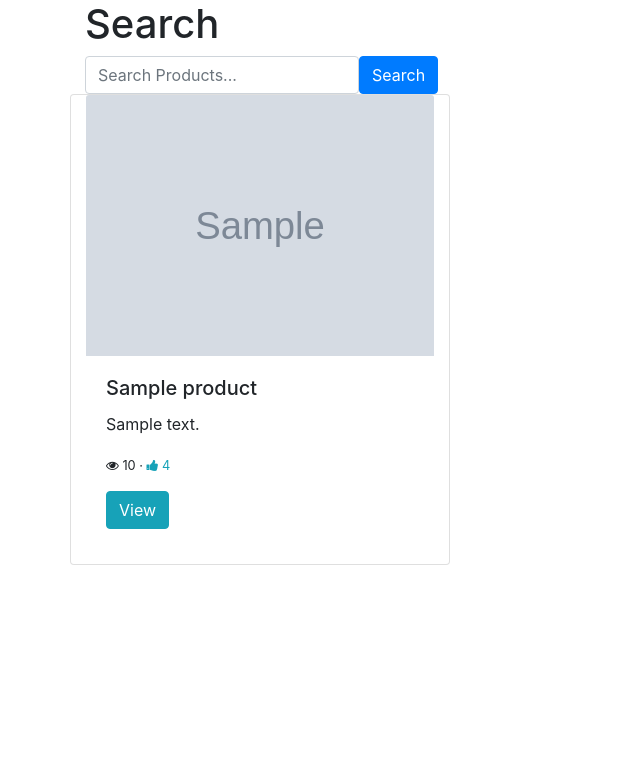
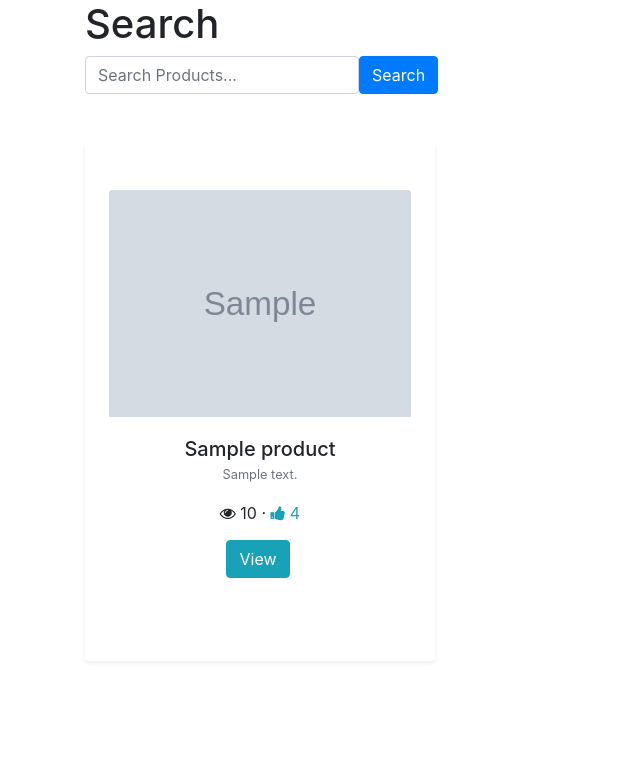
Before and after one commit to loyihsu/GadgetGateway, a Django app: template templates/gadgetgateway/search.html in a window 1280 px wide. Shown: the part 56-813 px from the top of the page, without its empty margins (0-640 px from the left). Before the commit the page ends 621 px from the top, so only its background shows below. Run offline with Django 3.2, Linux system fonts and the light colour scheme; tables that the repository leaves empty hold one stand-in row (values such as "Sample post"); the template is opened without the code that fills it: values that come from a table or form of the project are taken from there, most other values are stand-ins (such as "Sample title", 1, 10 or a date in 2020); grey boxes marked "Sample" are stand-in pictures; some libraries are stand-ins or nearby versions.

Commit message:
modified search view

```diff
--- a/templates/gadgetgateway/search.html
+++ b/templates/gadgetgateway/search.html
@@ -16,26 +16,34 @@
         <button class="btn btn-primary" type="submit" name="submit">Search</button>
     </form>
     {% if results %}
-    <div class="row">
+    <div class="row py-5 text-center">
         {% for product in results %}
-        <div class="card col-4">
-                    <img class="card-img-top" src= "{{ MEDIA_URL}}{{ product.image }}" alt="Card image cap">
-                    <div class="card-body">
-                        <h5 class="card-title">{{ product }}</h5>
-                        <p class="card-text">{{ product.description }}</p>
-                        <div>
-                        <small><i class="fa fa-eye"></i></button> {{ product.views }} &middot; </small>
+        <!-- Product List -->
+        <div class="col-xl-4 col-sm-6 mb-5">
+            <div class="bg-white rounded shadow-sm py-5 px-4">
+            <img class="card-img-top" src= "{{ MEDIA_URL }}{{ product.image }}" alt="Card image cap">
+            <div class="card-body">
+                <h5 class="mb-0">{{ product }}</h5>
+                <span class="small text-muted">{{ product.description }}</span>
+
+                <ul class="social mb-0 list-inline mt-3">
+                    <li class="list-inline-item">
+                        <i class="fa fa-eye"></i></button> {{ product.views }} &middot;
+
                         {% if product.get_satisfactory_rate >= 0 %}
-                        <small style="color: #17a2b8;"><i class="fa fa-thumbs-up"></i> {{ product.get_satisfactory_rate }}</small>
+                        <medium style="color: #17a2b8;"><i class="fa fa-thumbs-up"></i> {{ product.get_satisfactory_rate }}</medium>
                         {% else %}
-                        <small style="color: #dc3545;"><i class="fa fa-thumbs-down"></i> {{ product.get_satisfactory_rate }}</small>
+                        <medium style="color: #dc3545;"><i class="fa fa-thumbs-down"></i> {{ product.get_satisfactory_rate }}</medium>
                         {% endif %}
-                        </div>
-                        <div style="margin: 15px 0px;">
-                            <a type="button" class="btn btn-info mr-1" href="{%  url 'gadgetgateway:view_product' product.category.slug product.slug %}">View</a>
-                        </div>
-                    </div>
+                    </li>
+                </ul>
+
+                <div style="margin: 15px 0px;">
+                    <a type="button" class="btn btn-info mr-1" href="{%  url 'gadgetgateway:view_product' product.category.slug product.slug %}">View</a>
                 </div>
+            </div>
+            </div>
+        </div>
         {% endfor %}
     </div>
     {% endif %}
```
